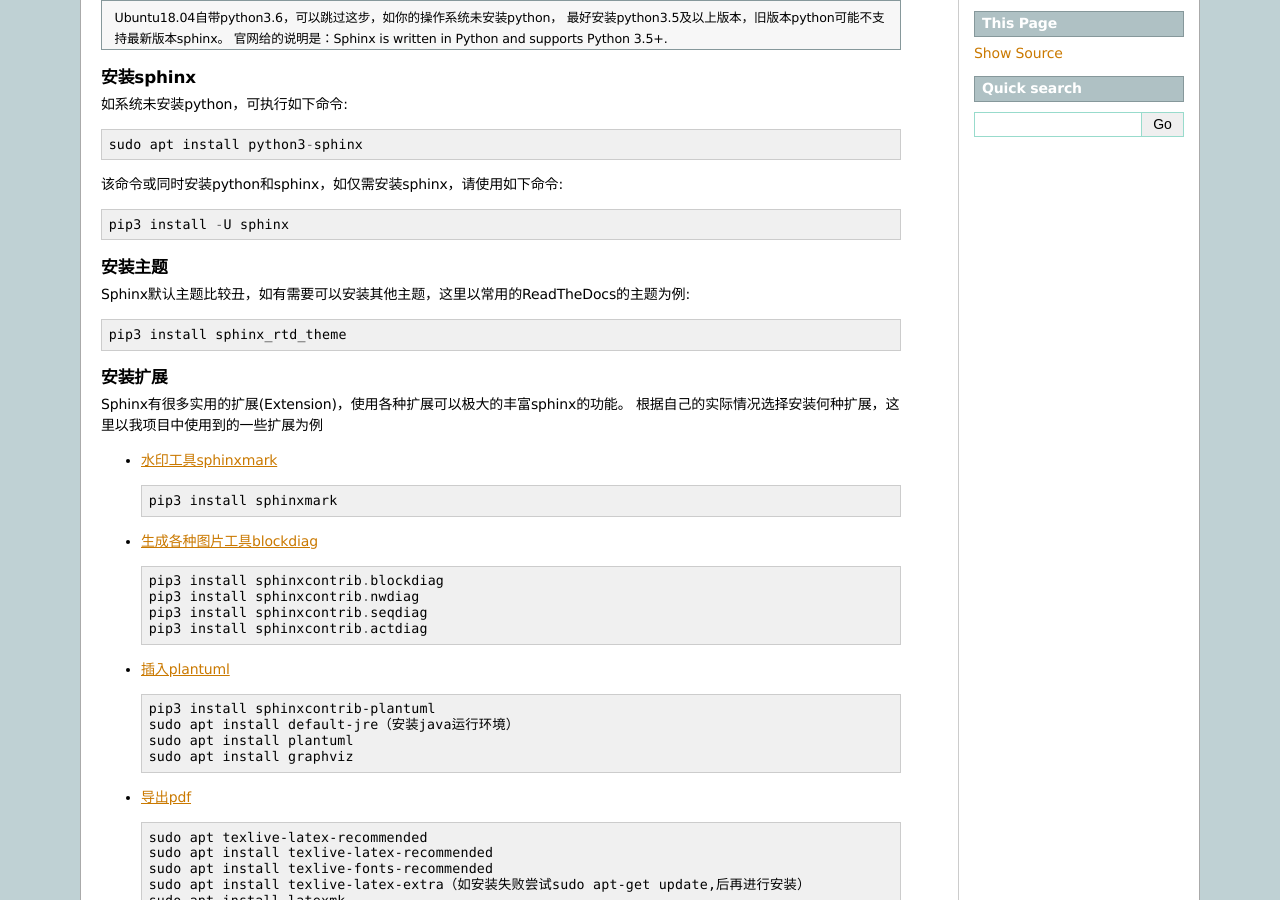
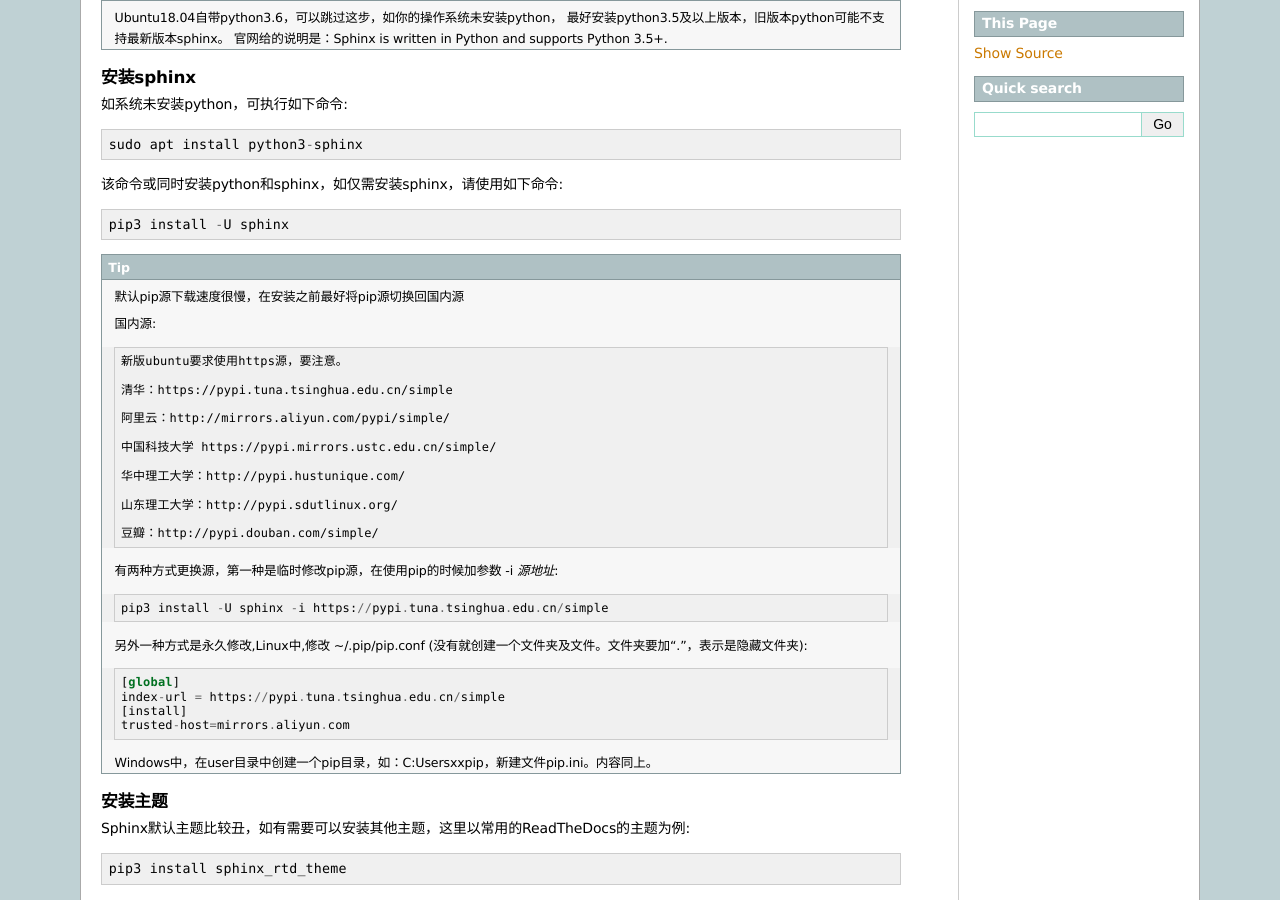
Before and after one commit to blueskyZz/Common-Software-Tools-Usage-Notes, a Sphinx documentation site: the page built from source/Sphinx/02_sphinx_installation.rst, in a window 1280 px wide and 900 px high, scrolled down 429 px. Built offline with Sphinx 7.4.7, drawn with Linux system fonts in a browser that asks for light colours.

Commit message:
Sphinx add pip source switch

```diff
--- a/source/Sphinx/02_sphinx_installation.rst
+++ b/source/Sphinx/02_sphinx_installation.rst
@@ -34,6 +34,40 @@
 该命令或同时安装python和sphinx，如仅需安装sphinx，请使用如下命令::
 
     pip3 install -U sphinx
+
+.. tip::
+
+    默认pip源下载速度很慢，在安装之前最好将pip源切换回国内源
+
+    国内源::
+
+        新版ubuntu要求使用https源，要注意。
+
+        清华：https://pypi.tuna.tsinghua.edu.cn/simple
+
+        阿里云：http://mirrors.aliyun.com/pypi/simple/
+
+        中国科技大学 https://pypi.mirrors.ustc.edu.cn/simple/
+
+        华中理工大学：http://pypi.hustunique.com/
+
+        山东理工大学：http://pypi.sdutlinux.org/
+
+        豆瓣：http://pypi.douban.com/simple/
+
+    有两种方式更换源，第一种是临时修改pip源，在使用pip的时候加参数 -i *源地址*::
+
+        pip3 install -U sphinx -i https://pypi.tuna.tsinghua.edu.cn/simple
+
+    另外一种方式是永久修改,Linux中,修改 ~/.pip/pip.conf (没有就创建一个文件夹及文件。文件夹要加“.”，表示是隐藏文件夹)::
+
+        [global]
+        index-url = https://pypi.tuna.tsinghua.edu.cn/simple
+        [install]
+        trusted-host=mirrors.aliyun.com
+
+    Windows中，在user目录中创建一个pip目录，如：C:\Users\xx\pip，新建文件pip.ini。内容同上。
+
 
 安装主题
 -------------------------------
```
